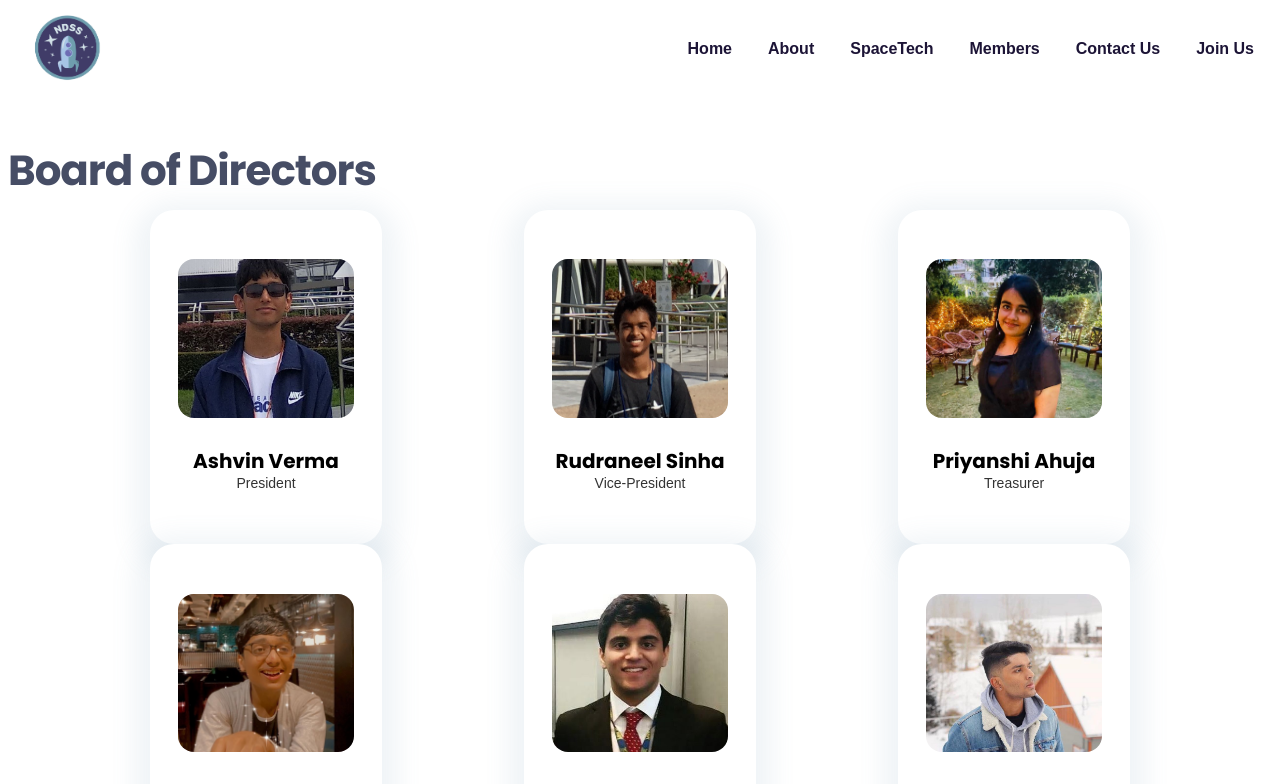
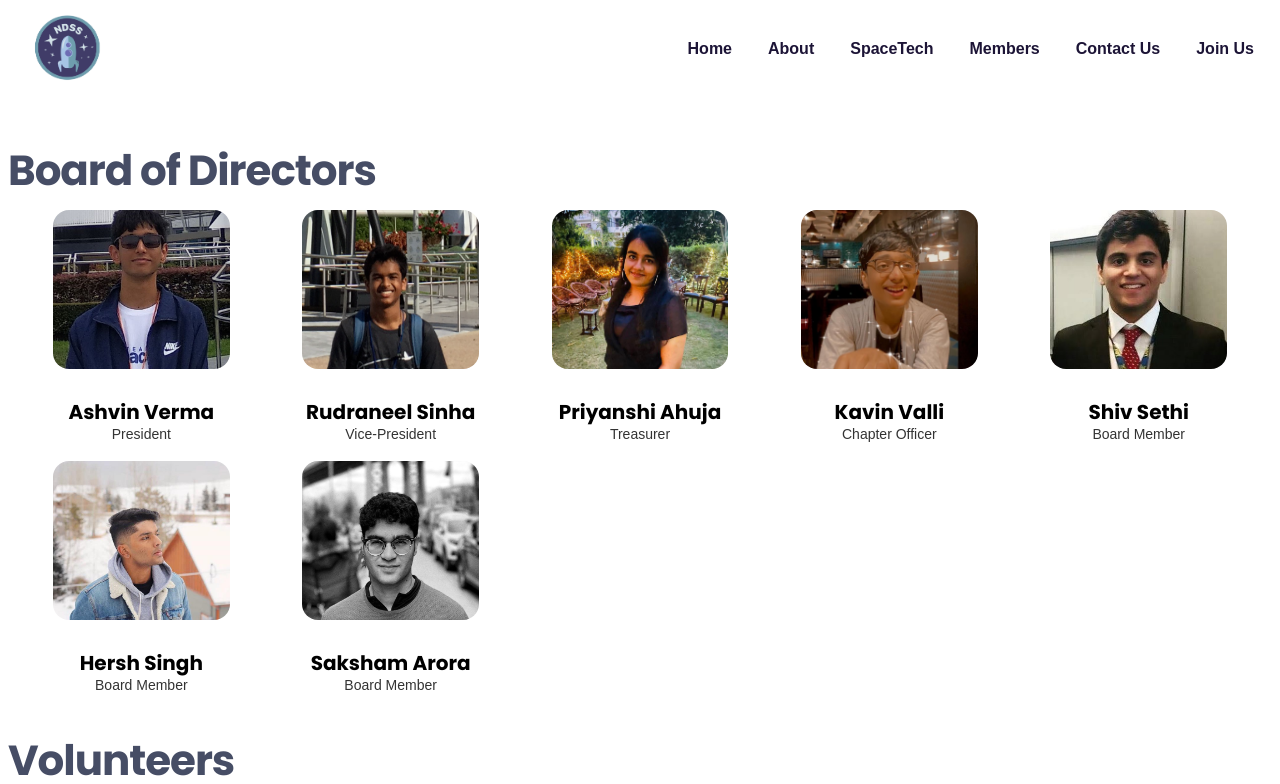
Before and after one commit to New-Delhi-Space-Society/new-delhi-space-society.github.io, a Next.js app: page /members in a window 1280 px wide. Shown: the top 784 px of the page. Built offline with nearby package versions, Linux system fonts and the light colour scheme.

Commit message:
change membergrid spacing and update member card

```diff
--- a/components/members/MemberCard.tsx
+++ b/components/members/MemberCard.tsx
@@ -13,11 +13,10 @@ const MemberCardContainer = styled.div`
   align-items: center;
   justify-content: center;
   width: 232.064px;
-  height: 334.262px;
   flex-shrink: 0;
   border-radius: 24px;
-  background: #FFF;
-  box-shadow: 0px 8px 24px 16px rgba(112, 144, 176, 0.1);
+  background: #fff;
+  /* box-shadow: 0px 8px 24px 16px rgba(112, 144, 176, 0.1); */
 
   &:last-child {
     margin-bottom: 0;
@@ -40,7 +39,10 @@ const MemberName = styled(KH3)`
 const MemberCard: React.FunctionComponent<iProps> = ({ member }) => {
   return (
     <MemberCardContainer>
-      <MemberImage src={`members/${member.image}`} alt={`${member.name} Image`} />
+      <MemberImage
+        src={`members/${member.image}`}
+        alt={`${member.name} Image`}
+      />
       <MemberName>{member.name}</MemberName>
       <KSmall style={{ color: "#333" }}>{member.role}</KSmall>
     </MemberCardContainer>
--- a/components/members/MembersContent.tsx
+++ b/components/members/MembersContent.tsx
@@ -18,9 +18,22 @@ const MembersDiv = styled.div`
 
   display: grid;
   grid-template-columns: auto;
+  row-gap: 1rem;
+
+  @media ${device.sm} {
+    grid-template-columns: auto auto;
+  }
+
+  @media ${device.md} {
+    grid-template-columns: auto auto auto;
+  }
 
   @media ${device.lg} {
-    grid-template-columns: auto auto auto;
+    grid-template-columns: auto auto auto auto;
+  }
+
+  @media ${device.xl} {
+    grid-template-columns: auto auto auto auto auto;
   }
 `;
 
```
